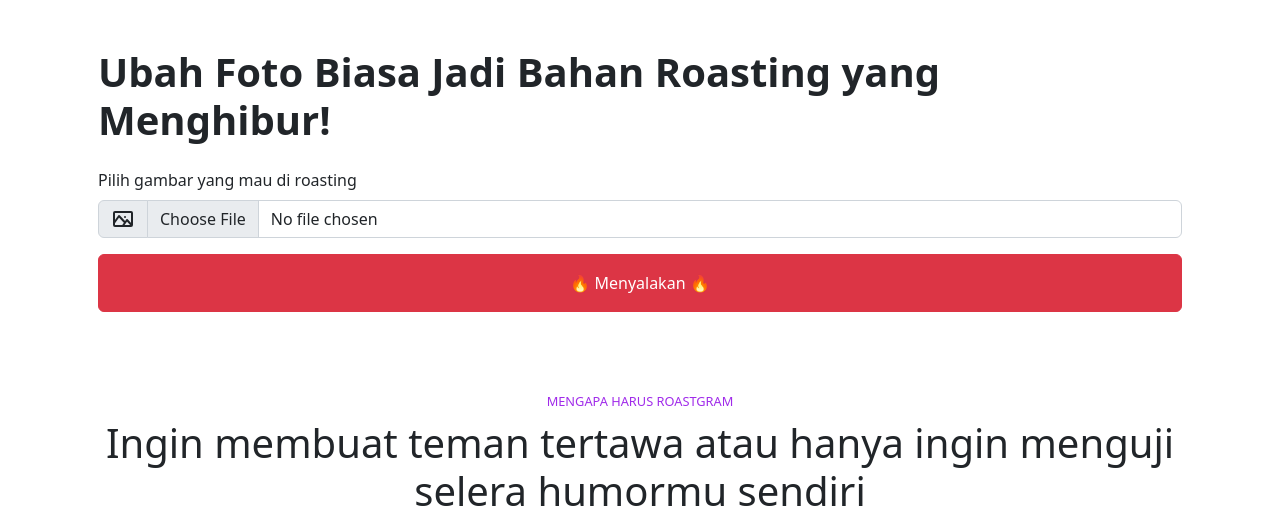
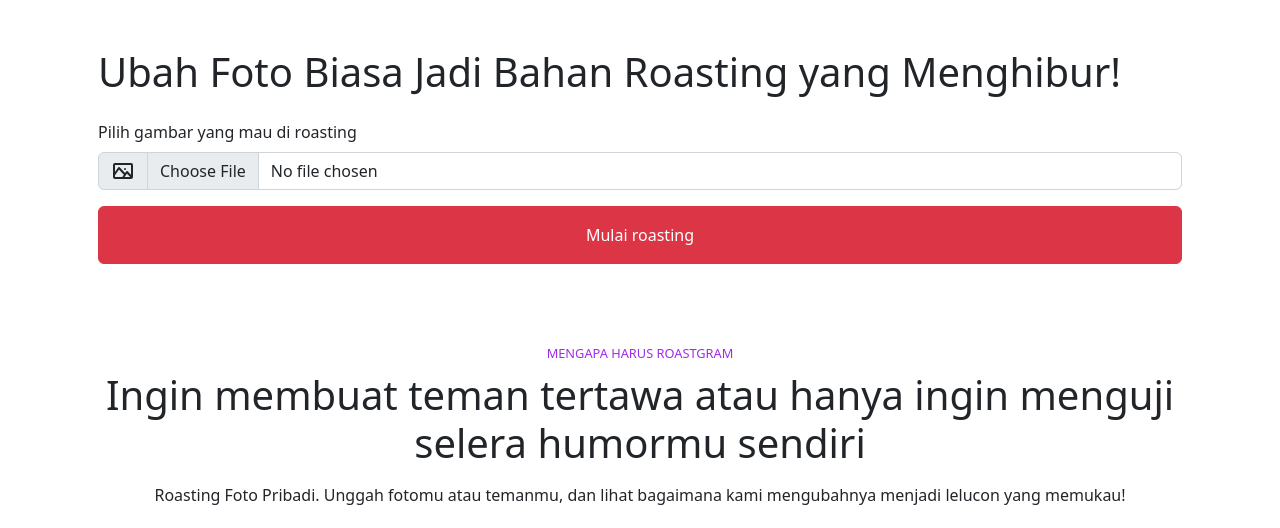
Before and after one commit to sadeli99/kritikfotomu, a website: page public/index.html in a window 1280 px wide. Shown: the top 528 px of the page. Drawn offline with nearby package versions, Linux system fonts and the light colour scheme; a small style sheet from the web is missing; a web font is replaced by a local one.

Commit message:
Update index.html

```diff
--- a/public/index.html
+++ b/public/index.html
@@ -13,13 +13,13 @@
     <link rel="preconnect" href="https://fonts.gstatic.com" crossorigin>
     <link href="https://fonts.googleapis.com/css2?family=Radio+Canada+Big:ital,wght@0,400..700;1,400..700&display=swap" rel="stylesheet">
     <link rel="stylesheet" href="https://cdnjs.cloudflare.com/ajax/libs/font-awesome/6.0.0-beta3/css/all.min.css">
-
+    <script src="https://cdn.jsdelivr.net/npm/bootstrap@5.2.3/dist/js/bootstrap.bundle.min.js"></script>
 
 
 </head>
 <body class="min-vh-100 bg-white">
     <main class="container my-5">
-        <h1 class="mx-3 fw-bold f500 lh-2">Ubah Foto Biasa Jadi Bahan Roasting yang Menghibur!</h1>
+        <h1 class="mx-3 f500 lh-2">Ubah Foto Biasa Jadi Bahan Roasting yang Menghibur!</h1>
 
         <form enctype="multipart/form-data" action="/roast" method="POST" class="mt-4 mx-3">
             <div class="mb-3">
@@ -44,7 +44,7 @@
 
 
             </div>
-            <button class="btn btn-danger w-100 p-3">🔥 Menyalakan 🔥</button>
+            <button class="btn btn-danger w-100 p-3 f500">Mulai roasting</button>
              <p id="fileName"></p>
         </form>
 
@@ -114,8 +114,9 @@
     </div>
 
 
-    <script src="https://cdn.jsdelivr.net/npm/bootstrap@5.2.3/dist/js/bootstrap.bundle.min.js"></script>
+
     <script src="https://cdn.jsdelivr.net/npm/marked/marked.min.js"></script>
+
     <script>
         const form = document.querySelector("form"), button = document.querySelector('form button');
         const photo = document.querySelector("#photo");
```
